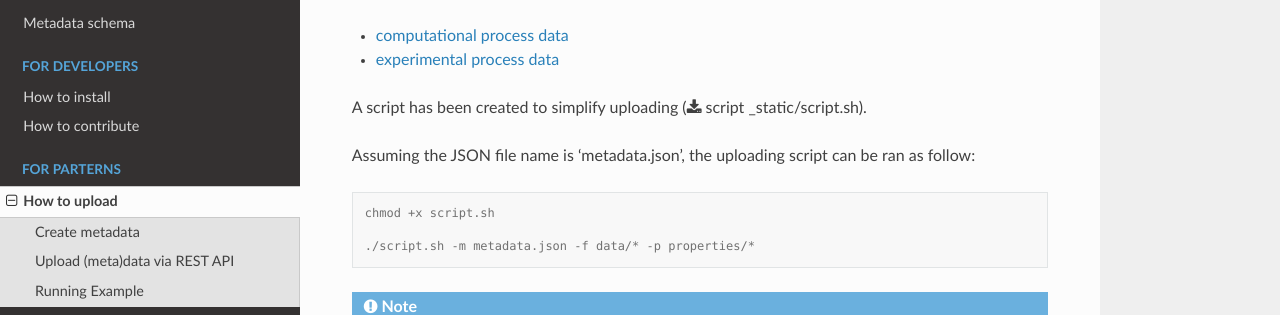
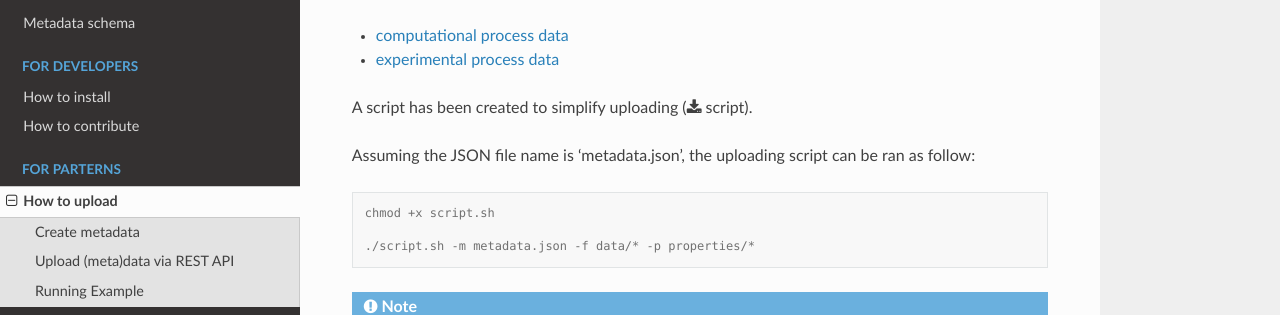
Before and after one commit to ai4mat/iemap-api-docs, a Sphinx documentation site: the page built from docs/getstart_partner.rst, in a window 1280 px wide and 900 px high, scrolled down 1631 px. Shown: the part 342-657 px from the top of the window. Built offline with Sphinx 7.4.7 and the Read the Docs theme 2.0.0, drawn with Linux system fonts in a browser that asks for light colours.

Commit message:
Fix: Download Upload Script

```diff
--- a/docs/getstart_partner.rst
+++ b/docs/getstart_partner.rst
@@ -113,7 +113,7 @@ Upload (meta)data via REST API
 
 Once the metadata JSON file is created, you can upload (meta)data related to one computing or experimental process.
 
-.. code-block:: shell-session
+.. code-block:: console
 
   IPADDR=https://ai4mat.enea.it/v1
 
@@ -123,20 +123,20 @@ __ https://iemap-api.readthedocs.io/en/latest/apiuser.html#authentication
 
 1. Upload metadata
 
-.. code-block:: shell-session
+.. code-block:: console
 
   REQUEST=$(curl --location --request POST "$IPADDR/project/add" \
   --data-raw '{ \
   "json": <path/to/metadata.json> \
   }')
 
-.. code-block:: shell-session
+.. code-block:: console
 
   ID=echo($REQUEST)
 
 2. Upload data files
 
-.. code-block:: shell-session
+.. code-block:: console
 
   curl --location --request POST "$IPADDR/project/add/file" \
   --data-raw '{ \
@@ -159,11 +159,11 @@ First of all, the data of both processes are used as examples.
 __ https://iemap-api.readthedocs.io/en/latest/computational_example.html
 __ https://iemap-api.readthedocs.io/en/latest/experimental_example.html
 
-A script has been created to simplify uploading (:download:`script _static/script.sh`).
+A script has been created to simplify uploading (:download:`script <_static/script.sh>`).
 
 Assuming the JSON file name is 'metadata.json', the uploading script can be ran as follow:
 
-.. code-block:: shell-session
+.. code-block:: console
 
   chmod +x script.sh
 
```
